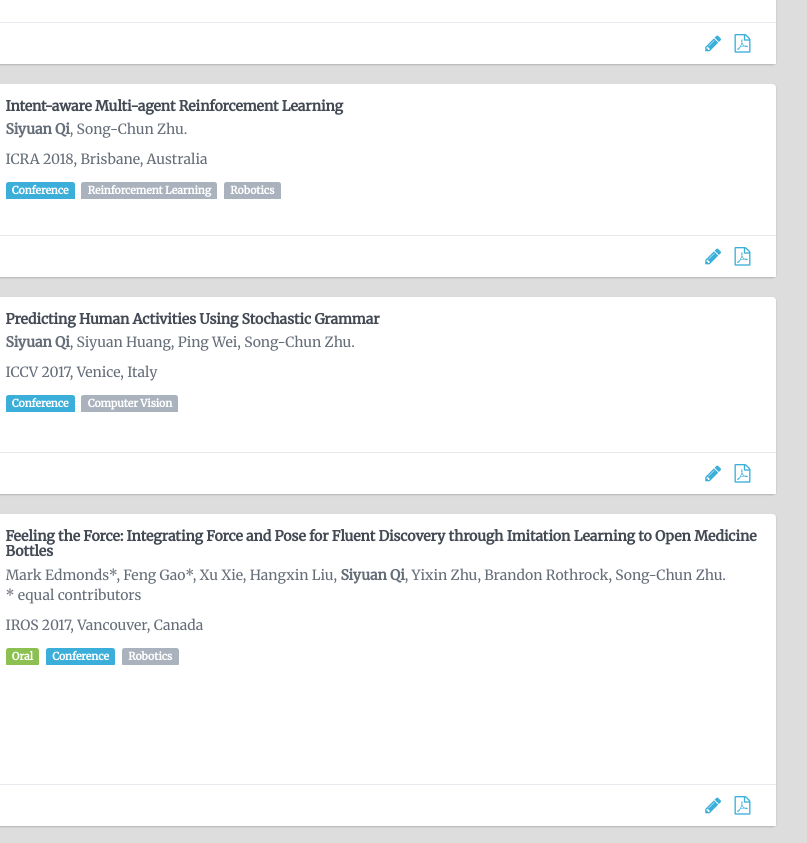
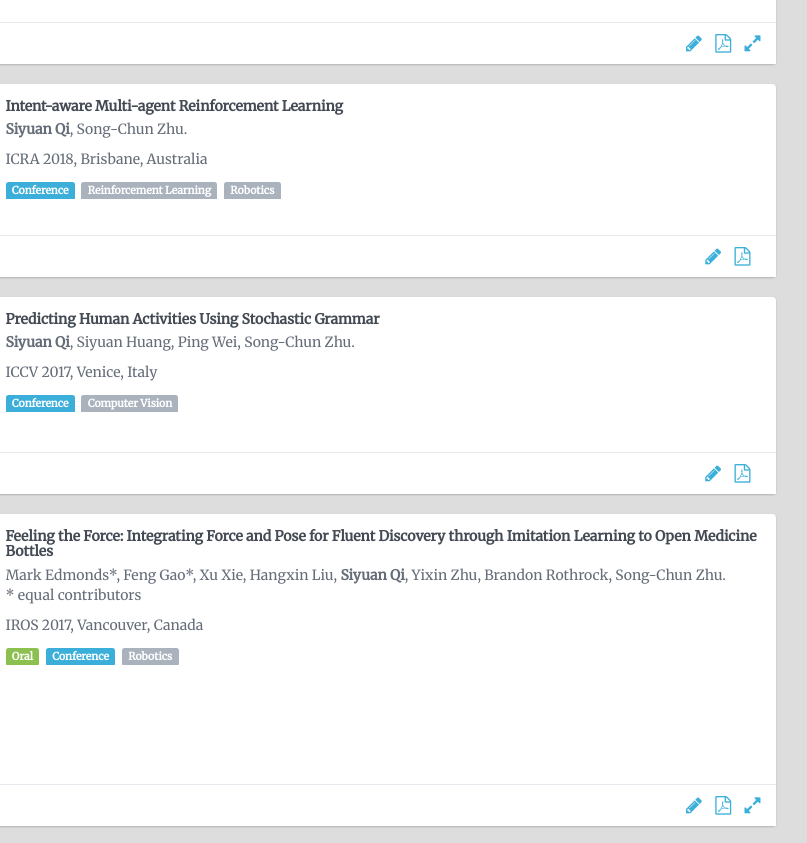
Before and after one commit to SiyuanQi/siyuanqi.github.io, a plain HTML site: page index.html in a window 1280 px wide. Shown: the part 3386-4229 px from the top of the page, 337-1144 px from the left. Drawn offline with nearby package versions, Linux system fonts and the light colour scheme; a script that the page names is missing; files whose address does not match are found by name.

Commit message:
Project page linked for cvpr18synthesis and iros17bottle.

```diff
--- a/index.html
+++ b/index.html
@@ -430,6 +430,11 @@
                                            title="Paper" href="publications/cvpr2018synthesis/cvpr2018synthesis.pdf">
                                             <i class="fa fa-file-pdf-o fa-lg"></i>
                                         </a>&nbsp;&nbsp
+
+                                        <a target="_blank" data-toggle="tooltip"
+                                           title="Project page" href="http://www.yzhu.io/projects/cvpr18_scenesynthesis/index.html">
+                                            <i class="fa fa-expand fa-lg"></i>
+                                        </a>
                                     </span>
                                 </li>
                             </ul>
@@ -610,6 +615,11 @@
                                            title="Paper" href="publications/iros2017openbottle/iros2017openbottle.pdf">
                                             <i class="fa fa-file-pdf-o fa-lg"></i>
                                         </a>&nbsp;&nbsp
+
+                                        <a target="_blank" data-toggle="tooltip"
+                                           title="Project page" href="http://www.yzhu.io/projects/iros17_openbottle/index.html">
+                                            <i class="fa fa-expand fa-lg"></i>
+                                        </a>
                                     </span>
                                 </li>
                             </ul>
```
Also changed, not shown: 1 other file.
